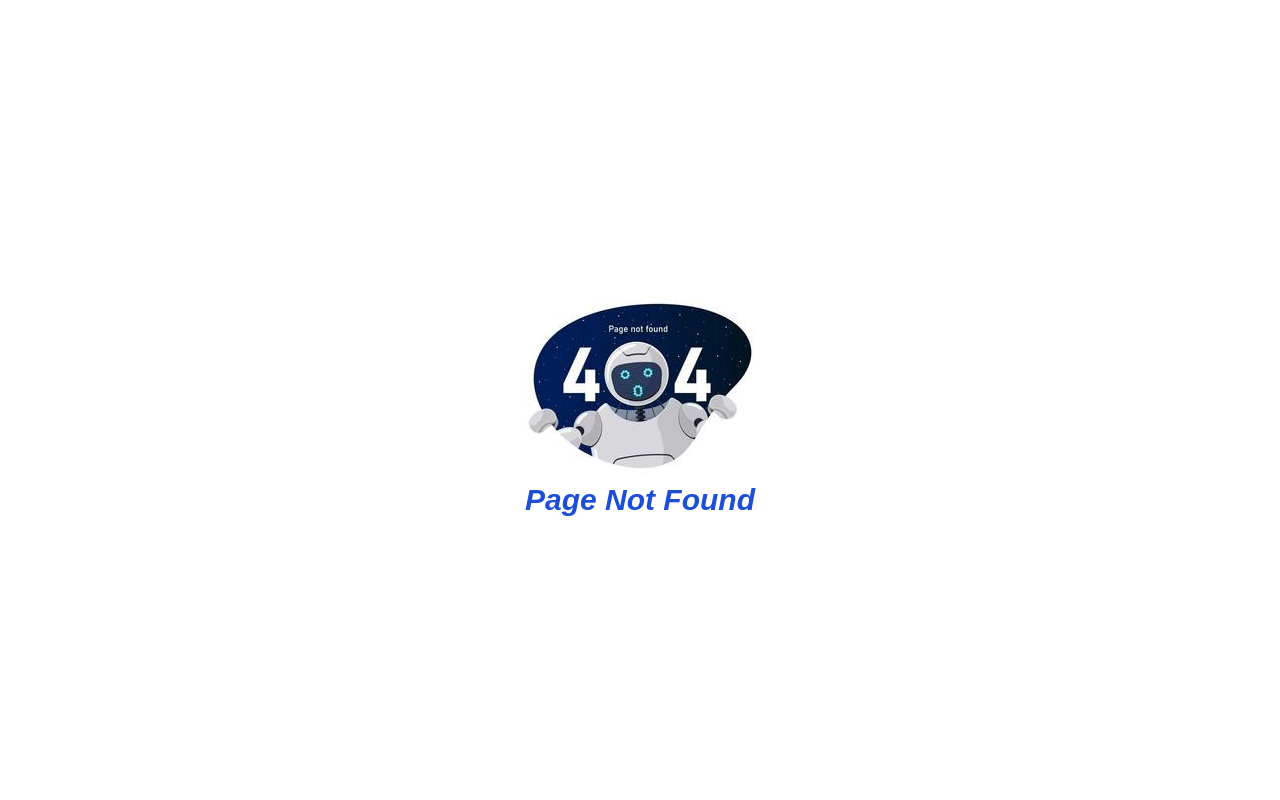
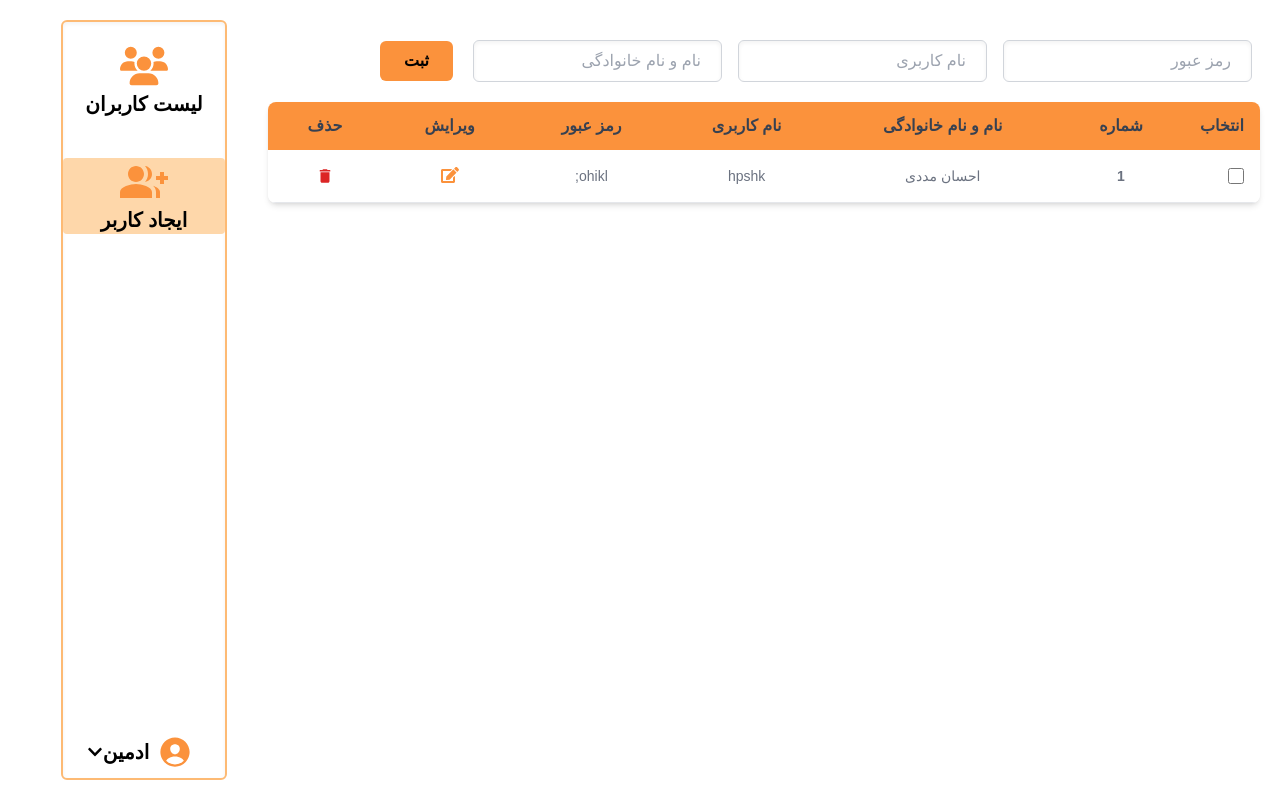
Before and after one commit to EHSANMADADI/sendProject, a React (Create React App) app: page /AddUser in a window 1280 px wide. Before the commit this address had no page. Built offline with nearby package versions, Linux system fonts and the light colour scheme.

Commit message:
add userList page and adduser page

```diff
--- a/src/App.js
+++ b/src/App.js
@@ -8,6 +8,7 @@ import Login from './pages/Login';
 import ChangePassword from './pages/ChangePassword';
 import NotFound from './pages/NotFound';
 import ListUser from './pages/Admin/ListUser';
+import AddUsers from './pages/Admin/AddUsers';
 function App() {
   return (
     <BrowserRouter>
@@ -22,7 +23,8 @@ function App() {
         <Route path="Multipel" element={< Multipel />} />
         <Route path="Multipel/spelling" element={<MultiSplling />} />
         <Route path='changePassword' element={<ChangePassword />} />
-        <Route path='Admin/ListUser' element={<ListUser />} />
+        <Route path='ListUser' element={<ListUser />} />
+        <Route path='AddUser' element={<AddUsers />} />
         <Route path='*' element={<NotFound />} />
 
 
--- /dev/null
+++ b/src/componenet/Admin/AddUser/AddUser.jsx
@@ -0,0 +1,20 @@
+import React from 'react'
+import FormAdd from './FormAdd'
+import UserTabele from '../UsersList/UserTabele'
+import LeftNav from '../UsersList/LeftNav'
+
+export default function AddUser() {
+    return (
+        <div className='flex w-full justify-between p-5 h-screen'>
+            <div className='w-1/5'>
+                <LeftNav />
+            </div>
+            <div className='w-4/5'>
+                <FormAdd />
+                <UserTabele />
+            </div>
+
+
+        </div>
+    )
+}
--- /dev/null
+++ b/src/componenet/Admin/AddUser/FormAdd.jsx
@@ -0,0 +1,12 @@
+import React from 'react'
+
+export default function FormAdd() {
+    return (
+        <div className='flex justify-end items-center'>
+            <button className='mx-3 my-5 px-6 font-semibold py-2 rounded-md border-none bg-orange-400 hover:bg-orange-600 duration-300'>ثبت</button>
+            <input dir='rtl' className='outline-none py-2 px-5 mx-2 border border-gray-300 my-5 rounded-md  shadow-inner' placeholder='نام و نام خانوادگی' />
+            <input dir='rtl' className='outline-none py-2 px-5 mx-2 border border-gray-300 my-5 rounded-md  shadow-inner' placeholder='نام کاربری' />
+            <input dir='rtl' className='outline-none py-2 px-5 mx-2 border border-gray-300 my-5 rounded-md  shadow-inner' placeholder='رمز عبور' />
+        </div>
+    )
+}
--- a/src/componenet/Admin/UsersList/LeftNav.jsx
+++ b/src/componenet/Admin/UsersList/LeftNav.jsx
@@ -1,25 +1,51 @@
-import React from 'react'
+import React, { useState, useEffect } from 'react';
 import { FaUsers } from "react-icons/fa6";
 import { MdGroupAdd } from "react-icons/md";
 import { IoPersonCircle } from "react-icons/io5";
 import { FaChevronDown } from "react-icons/fa";
+import { Link, useNavigate, useLocation } from 'react-router-dom';
+
 export default function LeftNav() {
+  const navigate = useNavigate();
+  const location = useLocation();
+  const [activeList, setActiveList] = useState(false);
+  const [activeAddUser, setActiveAddUser] = useState(false);
+
+  // UseEffect to check the route and update the state
+  useEffect(() => {
+    if (location.pathname === '/ListUser') {
+      setActiveList(true);
+      setActiveAddUser(false);
+    } else if (location.pathname === '/AddUser') {
+      setActiveAddUser(true);
+      setActiveList(false);
+    }
+  }, [location]);
+
   return (
-    <div className=' border-orange-300 h-full w-8/12 mx-auto border-2 rounded-md shadow-inner flex flex-col justify-between'>
+    <div className='border-orange-300 h-full w-8/12 mx-auto border-2 rounded-md shadow-inner flex flex-col justify-between'>
       <div className='flex flex-col justify-around mt-5'>
-        <div className='flex flex-col items-center justify-center mb-10'>
-          <span className='text-orange-400 text-5xl'>
-            <FaUsers/>
+        <div className={'flex flex-col items-center justify-center mb-10 ' + (activeList ? 'bg-orange-200' : '')}>
+          <span className='text-orange-400 md:text-5xl text-3xl cursor-pointer' onClick={() => {
+            navigate('/ListUser');
+          }}>
+            <FaUsers />
           </span>
-          <span className='text-xl font-bold'>
+          <span className='md:text-xl text-base font-bold cursor-pointer' onClick={() => {
+            navigate('/ListUser');
+          }}>
             لیست کاربران
           </span>
         </div>
-        <div className='flex flex-col items-center justify-center'>
-          <span className='text-orange-400 text-5xl'>
-            <MdGroupAdd/>
+        <div className={'flex flex-col items-center justify-center rounded ' + (activeAddUser ? 'bg-orange-200' : '')}>
+          <span className='text-orange-400 md:text-5xl text-3xl cursor-pointer' onClick={() => {
+            navigate('/AddUser');
+          }}>
+            <MdGroupAdd />
           </span>
-          <span className='text-xl font-bold'>
+          <span className='md:text-xl text-base font-bold cursor-pointer' onClick={() => {
+            navigate('/AddUser');
+          }}>
             ایجاد کاربر
           </span>
         </div>
@@ -27,17 +53,13 @@ export default function LeftNav() {
 
       <div className='flex items-center justify-center'>
         <span>
-          <FaChevronDown/>
+          <FaChevronDown />
         </span>
-
-          <span className='text-xl font-bold'>
-            ادمین
-          </span>
-          <span className='text-orange-400 text-4xl m-2 mb'>
-            <IoPersonCircle/>
-          </span>
-        </div>
-
+        <span className='md:text-xl text-base font-bold'>ادمین</span>
+        <span className='text-orange-400 md:text-4xl text-2xl m-2 mb'>
+          <IoPersonCircle />
+        </span>
+      </div>
     </div>
-  )
+  );
 }
--- /dev/null
+++ b/src/componenet/Admin/UsersList/Search.jsx
@@ -0,0 +1,16 @@
+import React from 'react'
+
+export default function Search() {
+    return (
+        <div className='flex justify-between '>
+            <div>
+                <h2 className='text-3xl font-black'>لیست کاربران</h2>
+            </div>
+            <div className='flex justify-center items-center'>
+
+                <button className='mx-3 my-5 px-6 font-semibold py-2 rounded-md border-none bg-orange-400 hover:bg-orange-600 duration-300'>ثبت</button>
+                <input dir='rtl' className='outline-none py-2 px-5 mx-2 border border-gray-300 my-5 rounded-md  shadow-inner' placeholder='جست و جو کاربران' />
+            </div>
+        </div>
+    )
+}
--- a/src/componenet/Admin/UsersList/UserTabele.jsx
+++ b/src/componenet/Admin/UsersList/UserTabele.jsx
@@ -4,18 +4,7 @@ import { FaEdit } from "react-icons/fa";
 export default function UserTabele() {
     return (
         <div>
-            <div className='flex justify-between '>
-                <div>
-                    <h2 className='text-3xl font-black'>لیست کاربران</h2>
-                </div>
-                <div className='flex justify-center items-center'>
 
-                    <button className='mx-3 my-5 px-6 font-semibold py-2 rounded-md border-none bg-orange-400 hover:bg-orange-600 duration-300'>ثبت</button>
-                    <input dir='rtl' className='outline-none py-2 px-5 mx-2 border border-gray-300 my-5 rounded-md  shadow-inner' placeholder='جست و جو کاربران' />
-                </div>
-
-
-            </div>
             <div dir='rtl' id='Tabel' className='w-full'>
                 <div className="relative overflow-x-auto w-full shadow-md sm:rounded-lg">
                     <table className="w-full text-sm text-center rtl:text-right text-gray-500 ">
--- a/src/componenet/Admin/UsersList/UsersList.jsx
+++ b/src/componenet/Admin/UsersList/UsersList.jsx
@@ -1,13 +1,15 @@
 import React from 'react'
 import UserTabele from '../UsersList/UserTabele'
 import LeftNav from './LeftNav'
+import Search from './Search'
 export default function UsersList() {
   return (
     <div className='flex w-full justify-between p-5 h-screen'>
       <div className='w-1/5'>
-     <LeftNav/>
+        <LeftNav />
       </div>
       <div className='w-4/5'>
+        <Search />
         <UserTabele />
       </div>
 
--- /dev/null
+++ b/src/pages/Admin/AddUsers.jsx
@@ -0,0 +1,12 @@
+import React from 'react'
+import AddUser from '../../componenet/Admin/AddUser/AddUser'
+export default function AddUsers() {
+  return (
+    <div>
+
+      <AddUser />
+
+
+    </div>
+  )
+}
```
